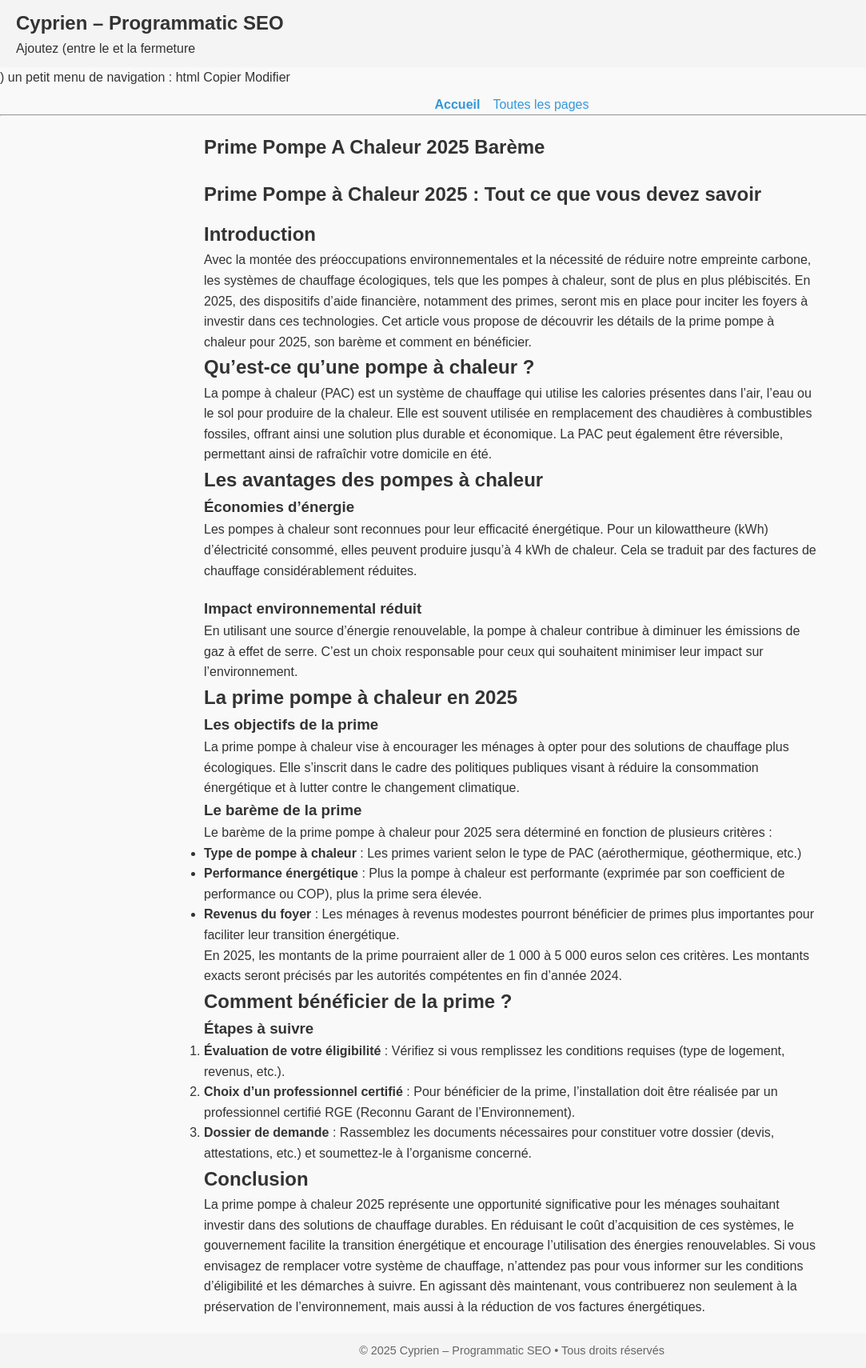
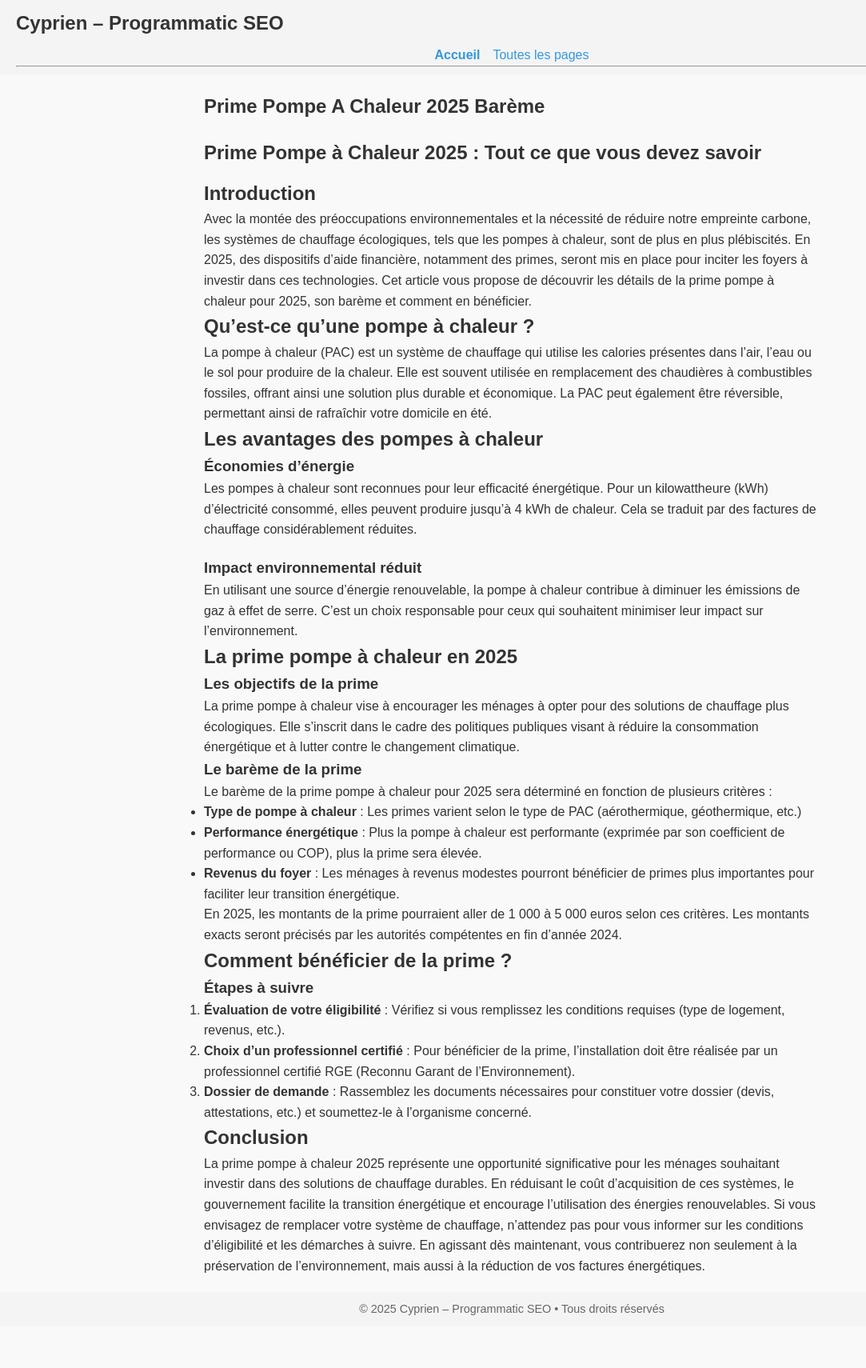
Before and after one commit to Cypskippy/tips, a Jekyll site: the page built from _pages/prime-pompe-a-chaleur-2025-bareme.md, in a window 1280 px wide. Shown: the whole page at 80% size, without its empty margins (0-1083 px from the left). Built offline with Jekyll 4.4.1, drawn with Linux system fonts in a browser that asks for light colours; after the commit the page ends 1658 px from its top, so only the background shows below that.

Commit message:
Update page.html

```diff
--- a/_layouts/page.html
+++ b/_layouts/page.html
@@ -41,18 +41,8 @@
     <h2><a href="{{ site.baseurl }}/" style="text-decoration:none; color:inherit;">
       {{ site.title }}
     </a></h2>
-    {% if page.toc %}
-  <nav class="table-of-contents">
-    <h2>{{ page.toc_label | default: "Table des matières" }}</h2>
-    {{ page.content | toc }}
-  </nav>
-{% endif %}
 
-Ajoutez (entre le </a></h2> et la fermeture </header>) un petit menu de navigation :
 
-html
-Copier
-Modifier
 <nav style="margin-top:8px; text-align:center;">
   <ul style="list-style:none; padding:0; display:inline-flex; gap:16px;">
     <li>
```
